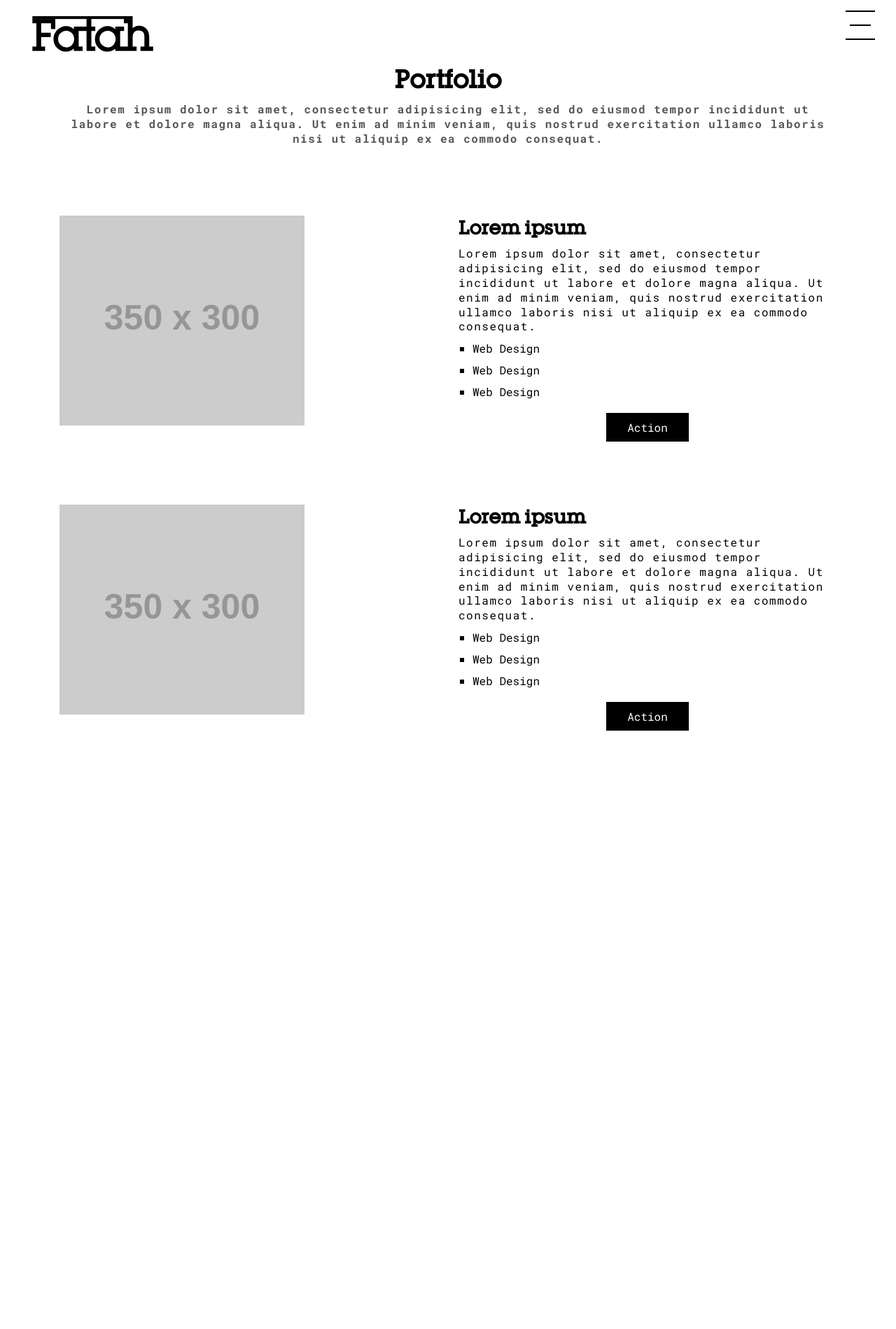
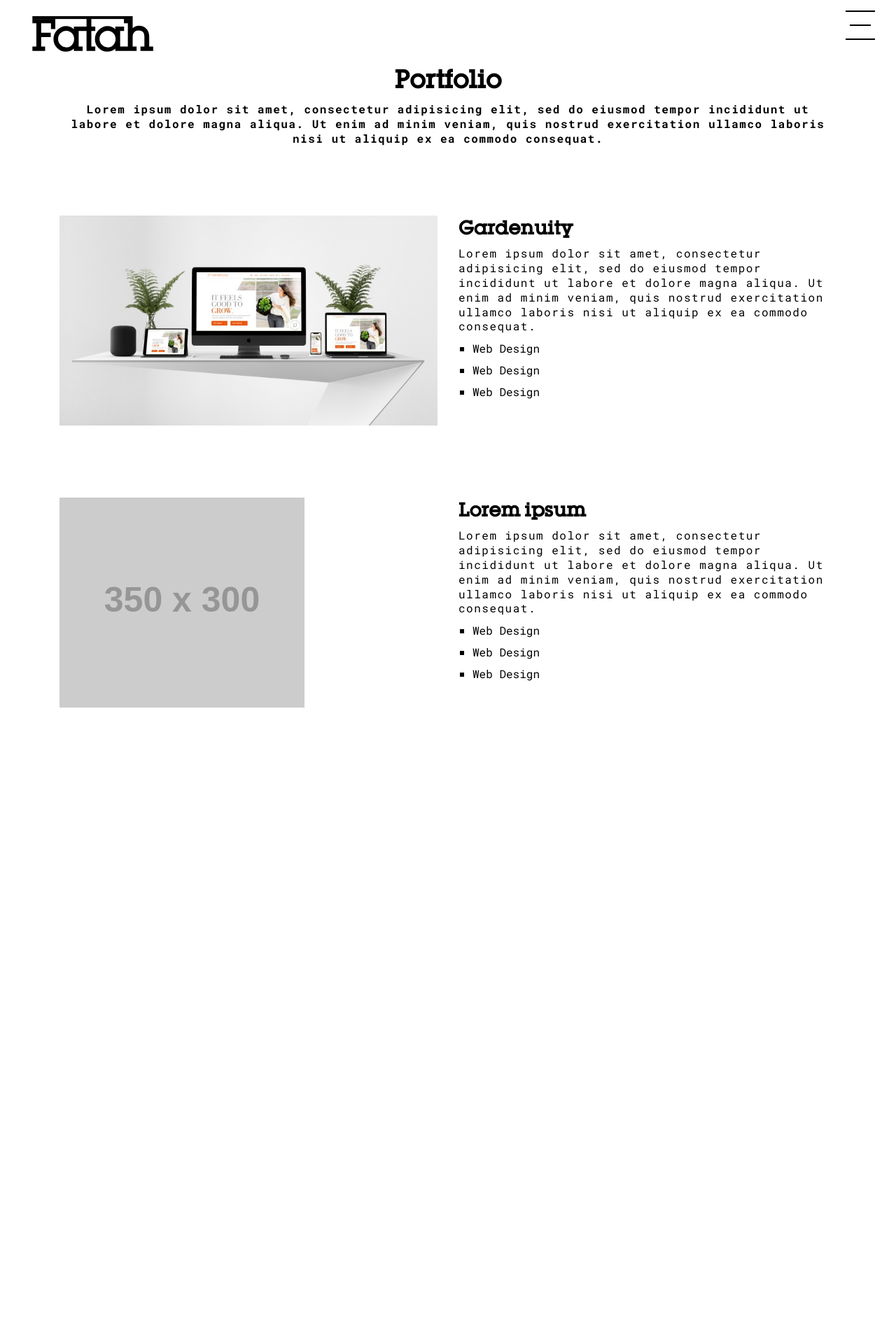
Before and after one commit to fatahco/fatahco.github.io, a Jekyll site: the page built from portfolio.html, in a window 1280 px wide. Shown: the whole page at 70% size. Built offline with Jekyll 4.4.1, drawn with Linux system fonts in a browser that asks for light colours; nearby versions of some CDN libraries.

Commit message:
add portfolio img

```diff
--- a/_sass/scss/portfolio.scss
+++ b/_sass/scss/portfolio.scss
@@ -7,7 +7,6 @@
   .info{
     margin-top: 10px;
     font-size: 16px;
-    color: #555;
     text-align: center;
     line-height: 1.3;
     letter-spacing: 1.5px;
@@ -15,7 +14,9 @@
   .portfolio_items{
     margin-top: 100px;
     .portfolio_img{
-
+      img{
+        max-width: 100%;
+      }
     }
     .portfolio_details{
       @media only screen and (max-width: 767px){
@@ -41,6 +42,9 @@
         margin-top: 30px;
         text-align: center;
         .btn{
+          margin: 0 auto;
+          display: block;
+          width: 120px;
           background-color: #000;
           font-size: 16px;
           padding: 10px 30px;
--- a/_sass/scss/services.scss
+++ b/_sass/scss/services.scss
@@ -11,7 +11,6 @@
     h2{
       margin-top: 10px;
       font-size: 16px;
-      color: #555;
     }
   }
   .services_list{
--- a/index.html
+++ b/index.html
@@ -18,7 +18,7 @@ title: Fatah Digital
               that helps you
               <a href="/process/" class="tag-line__link"><span class="tag-line__hover Process"><span>Process</span></span> move</a>
               towards your
-              <a href="/" class="tag-line__link"><span class="tag-line__hover Portfolio"><span>Portfolio</span></span> victory</a>
+              <a href="/portfolio/" class="tag-line__link"><span class="tag-line__hover Portfolio"><span>Portfolio</span></span> victory</a>
             </h1>
           </div>
         </div>
--- a/portfolio.html
+++ b/portfolio.html
@@ -19,12 +19,12 @@ permalink: /portfolio/
       <div class="row">
         <div class="col-sm-6">
           <div class="portfolio_img">
-            <img src="http://via.placeholder.com/350x300" alt="">
+            <img src="/assets/images/Gardenuity_1_720x400_center.jpg" alt="">
           </div>
         </div>
         <div class="col-sm-6">
           <div class="portfolio_details">
-            <h1 class="title">Lorem ipsum</h1>
+            <h1 class="title">Gardenuity</h1>
             <p class="info">
               Lorem ipsum dolor sit amet, consectetur adipisicing elit, sed do eiusmod tempor incididunt ut labore et dolore magna aliqua. Ut enim ad minim veniam, quis nostrud exercitation ullamco laboris nisi ut aliquip ex ea commodo consequat.
             </p>
@@ -33,9 +33,9 @@ permalink: /portfolio/
               <li class="items">Web Design</li>
               <li class="items">Web Design</li>
             </ul>
-            <div class="portfolio_btn">
+            <!-- <div class="portfolio_btn">
               <a href="#" class="btn">Action</a>
-            </div>
+            </div> -->
           </div>
         </div>
       </div>
@@ -58,9 +58,9 @@ permalink: /portfolio/
               <li class="items">Web Design</li>
               <li class="items">Web Design</li>
             </ul>
-            <div class="portfolio_btn">
+            <!-- <div class="portfolio_btn">
               <a href="#" class="btn">Action</a>
-            </div>
+            </div> -->
           </div>
         </div>
       </div>
```
Also changed, not shown: assets/images/Gardenuity_1_720x400_center.jpg (added).
